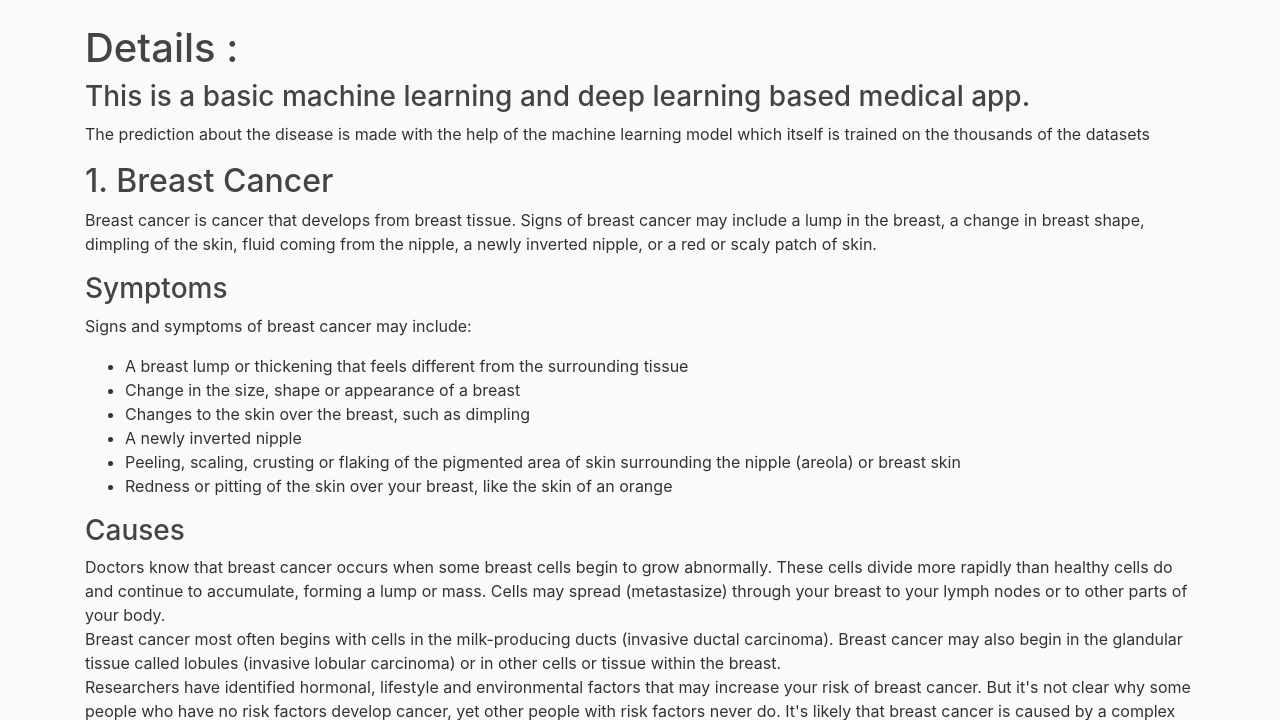
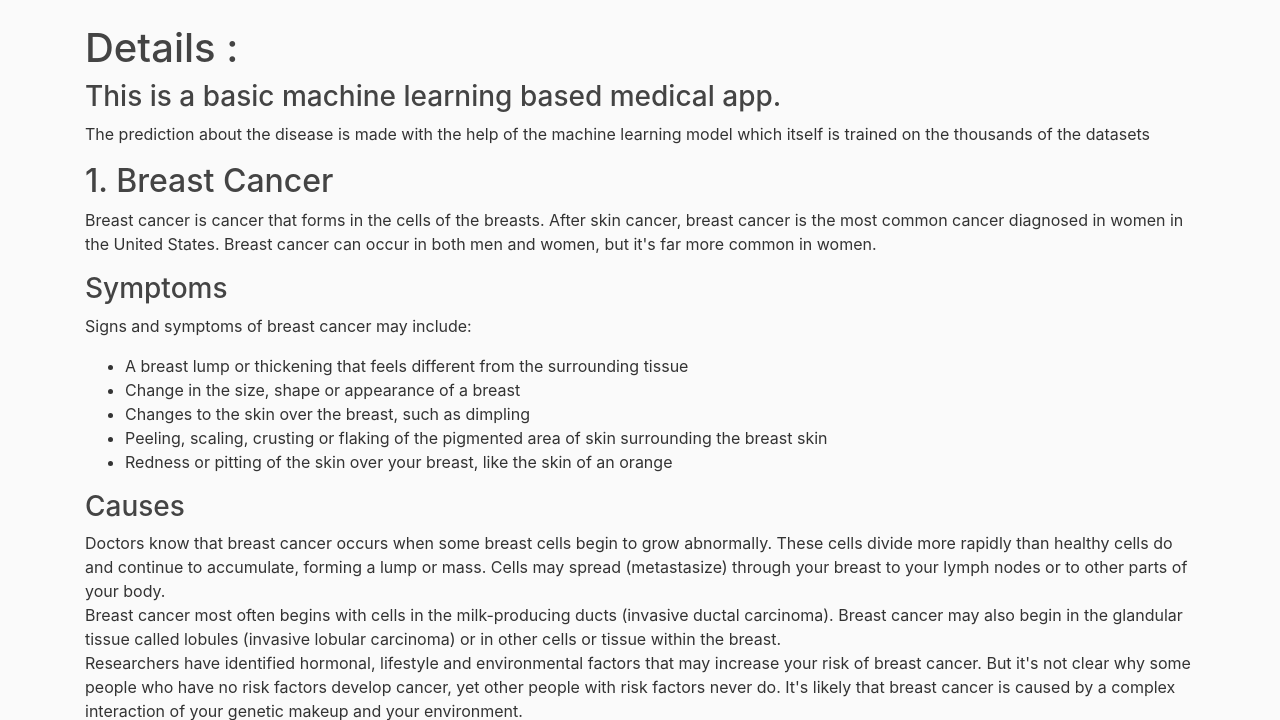
Before and after one commit to Jaybagrecha/Medical_app, a Flask app: page /about in a window 1280 px wide. Shown: the part 56-776 px from the top of the page. Run offline with Flask 2, Linux system fonts and the light colour scheme; some libraries are stand-ins or nearby versions.

Commit message:
Update about.html

```diff
--- a/template/about.html
+++ b/template/about.html
@@ -77,11 +77,11 @@
 
 	<div class="container">
 		<h1>Details : </h1>
-    <h3>This is a basic machine learning and deep learning based medical app.</h3>
+    <h3>This is a basic machine learning based medical app.</h3>
     <p>The prediction about the disease is made with the help of the machine learning model which itself is trained on the thousands of the datasets</p>
 
     <h2>1. Breast Cancer </h2>
-    <p>Breast cancer is cancer that develops from breast tissue. Signs of breast cancer may include a lump in the breast, a change in breast shape, dimpling of the skin, fluid coming from the nipple, a newly inverted nipple, or a red or scaly patch of skin.<br></p>
+    <p>Breast cancer is cancer that forms in the cells of the breasts. After skin cancer, breast cancer is the most common cancer diagnosed in women in the United States. Breast cancer can occur in both men and women, but it's far more common in women.<br></p>
 
     <h3>Symptoms</h3>
     <p>Signs and symptoms of breast cancer may include:</p>
@@ -92,10 +92,8 @@
       <li>
         Changes to the skin over the breast, such as dimpling
       </li>
-      <li>
-        A newly inverted nipple
-      </li>
-      <li>Peeling, scaling, crusting or flaking of the pigmented area of skin surrounding the nipple (areola) or breast skin</li>
+
+      <li>Peeling, scaling, crusting or flaking of the pigmented area of skin surrounding the breast skin</li>
       <li>Redness or pitting of the skin over your breast, like the skin of an orange</li>
     </ul>
     <h3>Causes</h3>
```
